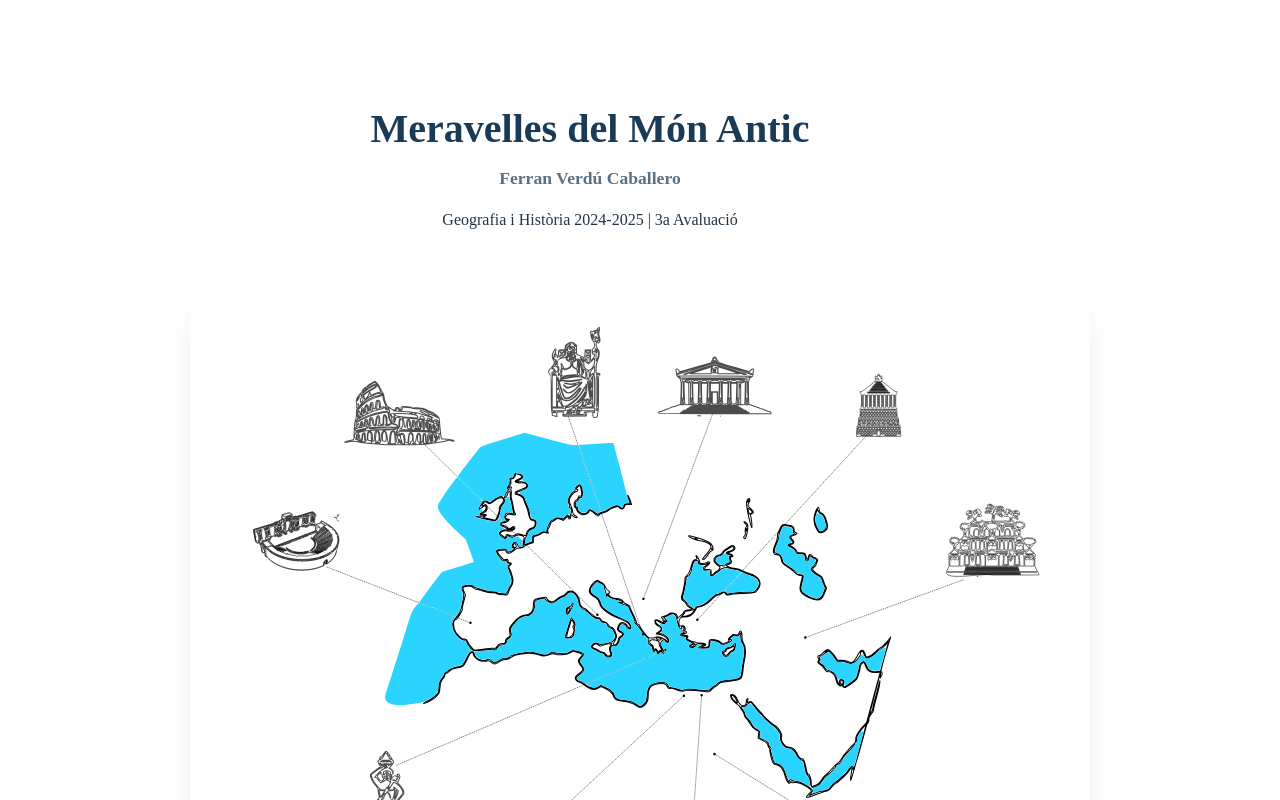
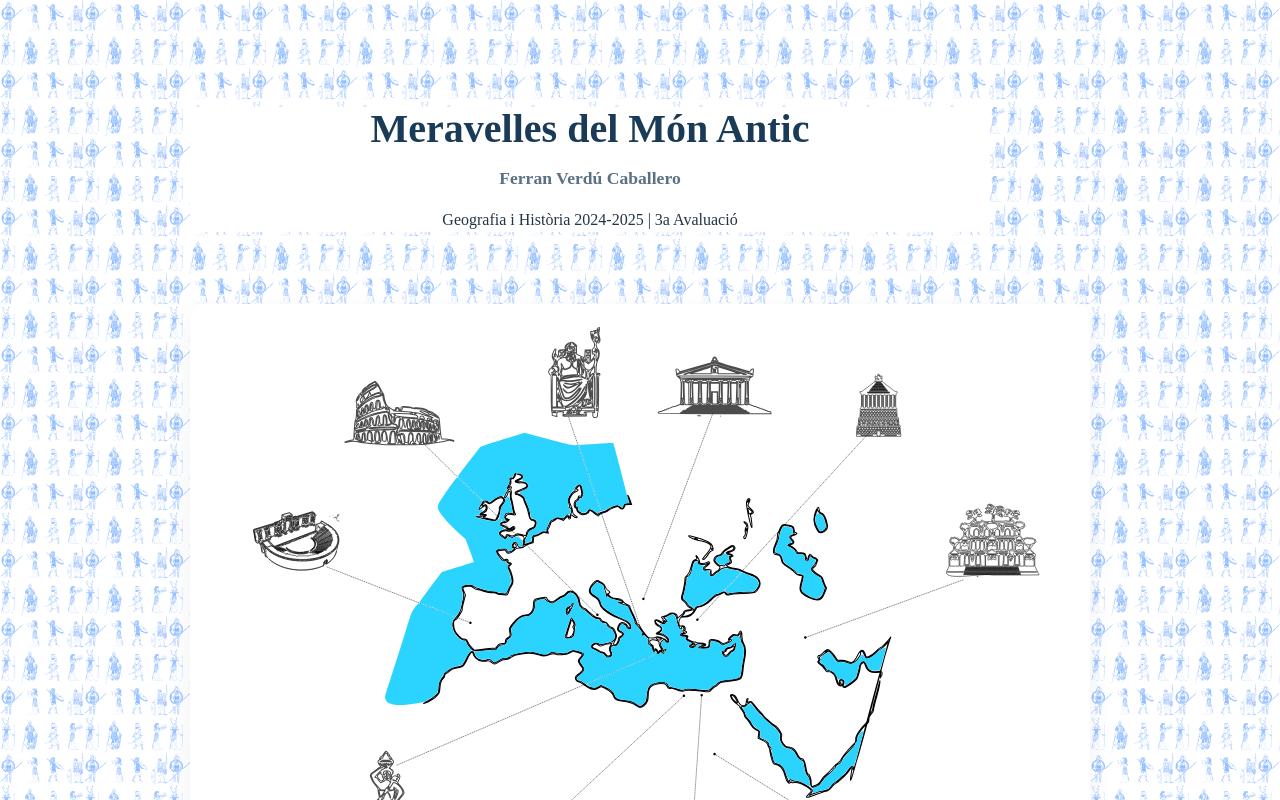
Before and after one commit to ferranVer/maravellesMonAntic, a Vue app: page / in a window 1280 px wide. Shown: the top 800 px of the page. Built offline with nearby package versions, Linux system fonts and the light colour scheme; a web font is replaced by a local one.

Commit message:
Afig background

```diff
--- a/src/App.vue
+++ b/src/App.vue
@@ -71,6 +71,16 @@
 body {
   margin: 0;
   font-family: -apple-system, BlinkMacSystemFont, 'Segoe UI', Roboto, Helvetica, Arial, sans-serif;
+  background-image: url('/fondoWarriors.svg');
+
+  /* 2. Repetimos la imagen en todas las direcciones para crear el patrón. */
+  background-repeat: repeat;
+
+  /*
+    3. ¡LA MAGIA! Esto fija el fondo en su sitio.
+    El contenido se desplazará por encima, pero el fondo no se moverá.
+  */
+  background-attachment: fixed;
 }
 body,
 button,
@@ -79,4 +89,5 @@
 select {
   font-family: 'Gideon Roman', serif; /* 'serif' es la fuente de respaldo */
 }
+
 </style>
--- a/src/components/PageHeader.vue
+++ b/src/components/PageHeader.vue
@@ -13,7 +13,8 @@
 <style scoped>
 .page-header {
   text-align: center;
-  max-width: 800px; /* Evita que el subtítulo se haga demasiado ancho */
+  max-width: 800px;
+  background-color: white;/* Evita que el subtítulo se haga demasiado ancho */
 }
 
 h1 {
```
Also changed, not shown: public/fondoWarriors.svg (added), public/mapaSketchPlain2.svg (added).
